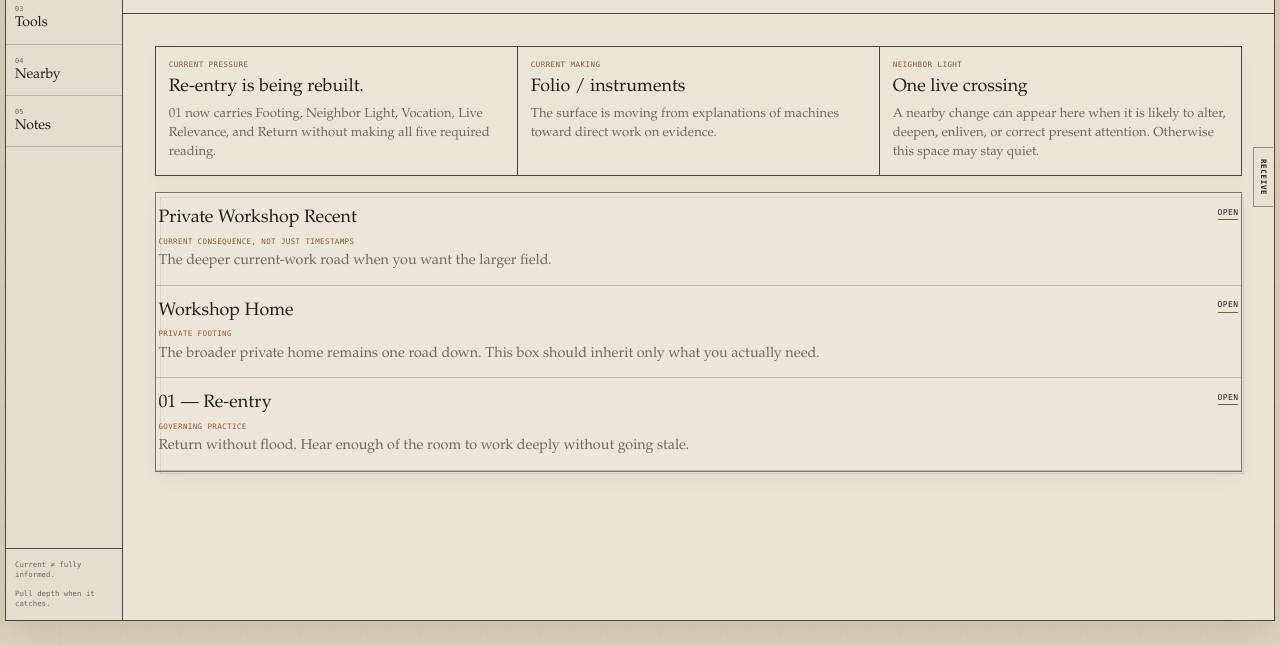
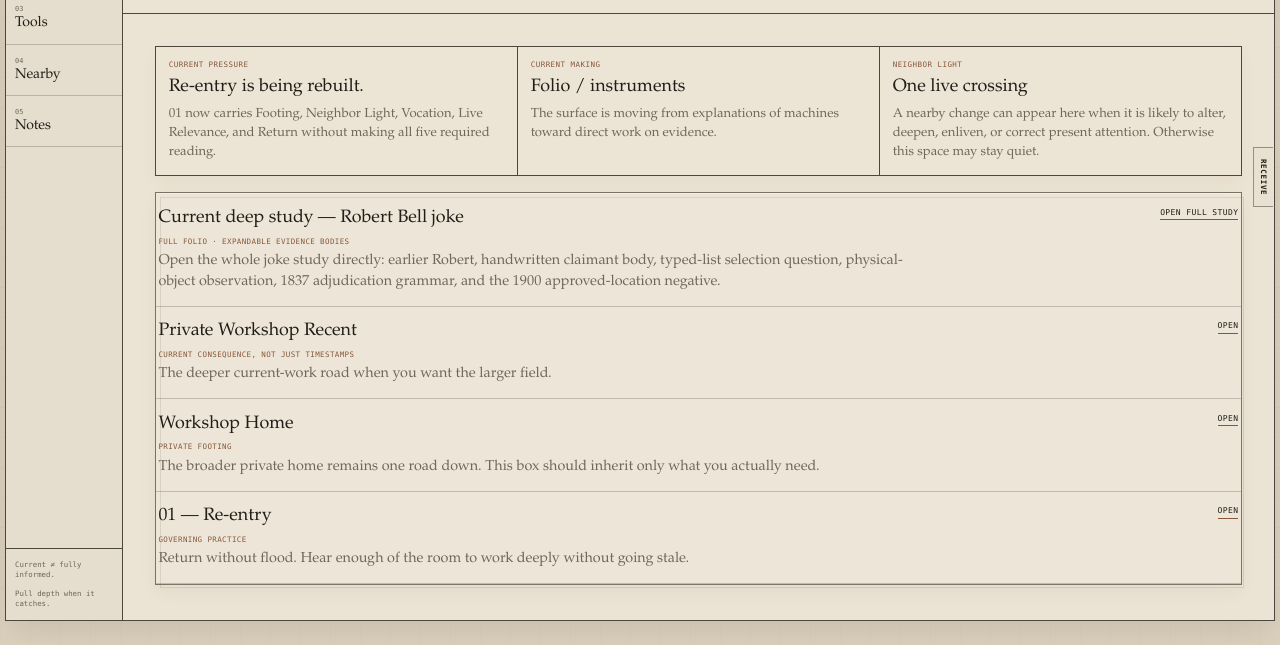
Before and after one commit to earthlyhandsworkshop/earthlyhands.org, a plain HTML site: page experiments/ten-folio/index.html in a window 1280 px wide. Shown: the part 223-868 px from the top of the page. Drawn offline with Linux system fonts and the light colour scheme.

Commit message:
Surface Robert Bell joke study on Ten folio Now screen

```diff
--- a/experiments/ten-folio/index.html
+++ b/experiments/ten-folio/index.html
@@ -144,6 +144,7 @@ textarea{width:100%;min-height:9rem;resize:vertical;border:1px solid var(--hair)
   <article class="focusable" data-focus-title="Neighbor light" data-focus-body="Nearby is relational, not a feed. A change appears only when it is likely to alter, deepen, enliven, or correct present attention. Visibility is not assignment. If it catches, depth should be one touch away. If nothing matters, quiet is a successful state."><small>Neighbor light</small><strong>One live crossing</strong><p id="live-glint">A nearby change can appear here when it is likely to alter, deepen, enliven, or correct present attention. Otherwise this space may stay quiet.</p></article>
  </div>
  <div class="stack">
+  <div class="row"><div><h3>Current deep study — Robert Bell joke</h3><span class="meta">full folio · expandable evidence bodies</span><p>Open the whole joke study directly: earlier Robert, handwritten claimant body, typed-list selection question, physical-object observation, 1837 adjudication grammar, and the 1900 approved-location negative.</p></div><button class="open" data-open-joke>Open full study</button></div>
   <div class="row"><div><h3>Private Workshop Recent</h3><span class="meta">current consequence, not just timestamps</span><p>The deeper current-work road when you want the larger field.</p></div><a class="open" href="https://docs.google.com/document/d/14y2tf9HfkyoqM1ncSBddz_L1ObKabUdfmjCq-Fw6mks/edit">Open</a></div>
   <div class="row"><div><h3>Workshop Home</h3><span class="meta">private footing</span><p>The broader private home remains one road down. This box should inherit only what you actually need.</p></div><a class="open" href="https://docs.google.com/document/d/1cm5hUJ_a9M9P5bNJFdGJf81qBKwaF3KejoV_yCo3uYY/edit">Open</a></div>
   <div class="row"><div><h3>01 — Re-entry</h3><span class="meta">governing practice</span><p>Return without flood. Hear enough of the room to work deeply without going stale.</p></div><a class="open" href="https://docs.google.com/document/d/123yxxcouMaNNByPW5XU1suRHsXN7vwpQcB2UnScvvBI/edit">Open</a></div>
```
